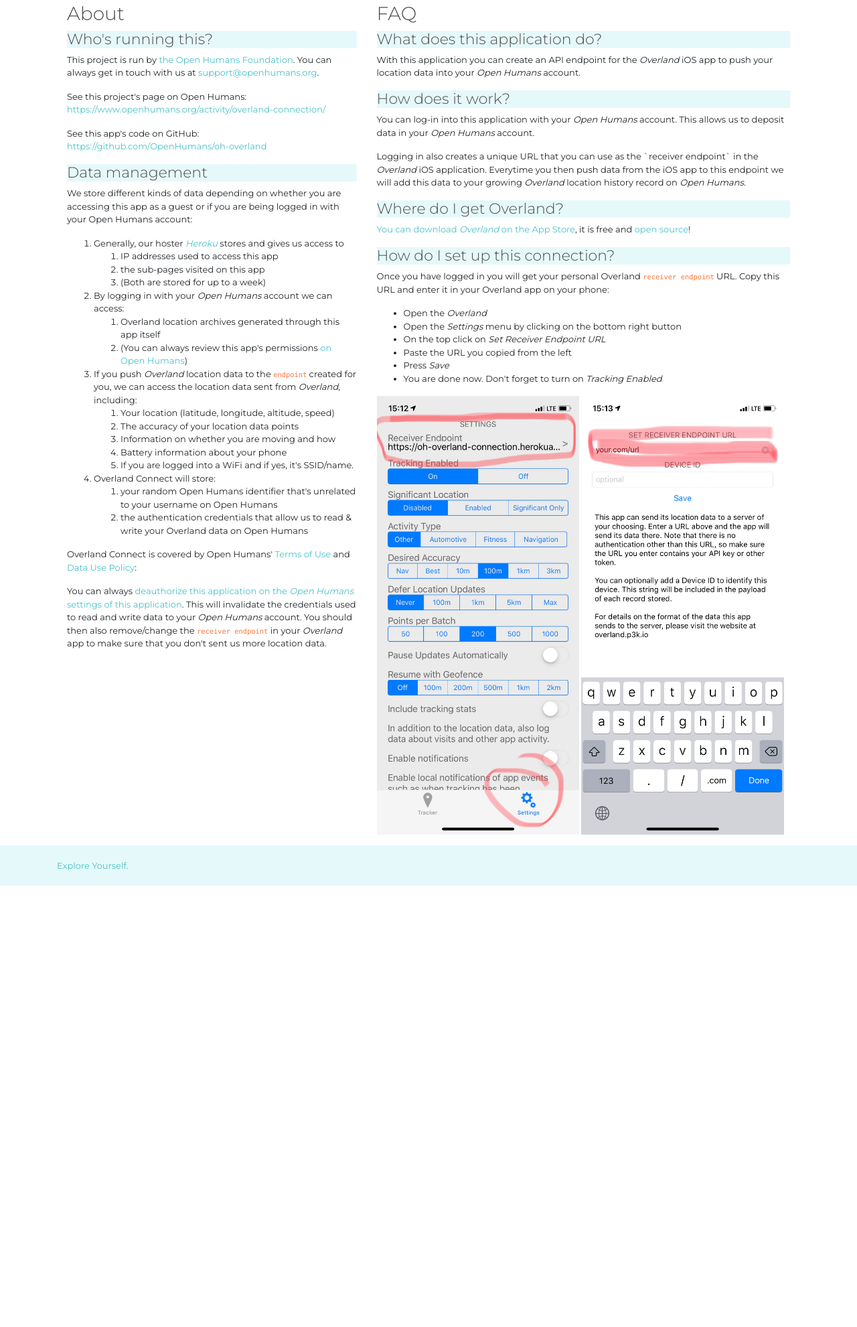
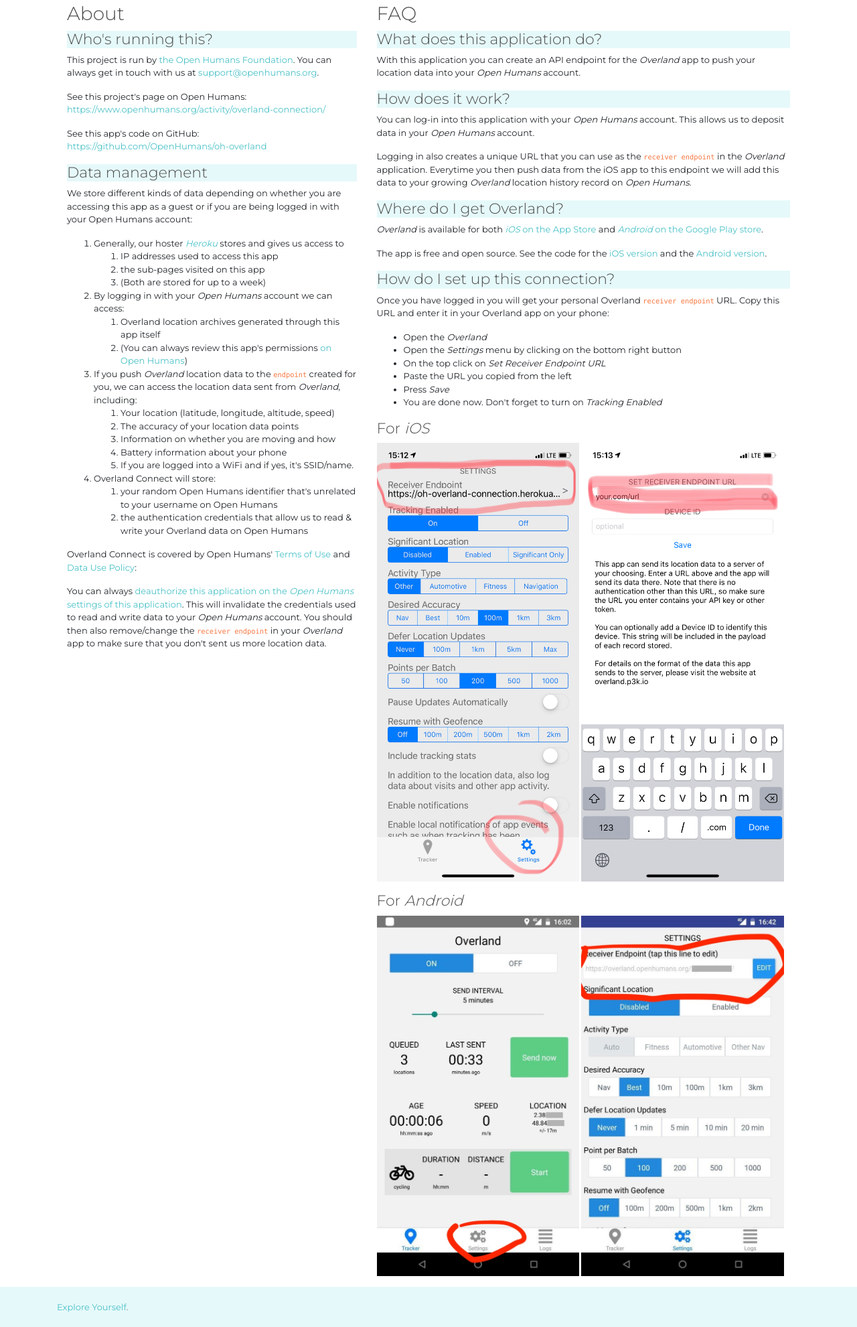
Before and after one commit to mikepsinn/oh-overland, a Django app: page /about in a window 1280 px wide. Shown: the part 56-2037 px from the top of the page at 67% size. Before the commit the page ends 1378 px from the top, so only its background shows below. Run offline with Django 4.2, Linux system fonts and the light colour scheme; parts of the project's set-up code (start-up, migrations or seed data) failed here and were passed over; some libraries are stand-ins or nearby versions.

Commit message:
add android instructions!

```diff
--- a/main/templates/main/about.html
+++ b/main/templates/main/about.html
@@ -79,7 +79,7 @@
           </div>
           <div class="panel-body">
             <p>
-              With this application you can create an API endpoint for the <i>Overland</i> iOS app to push your location data into your <i>Open Humans</i> account.
+              With this application you can create an API endpoint for the <i>Overland</i> app to push your location data into your <i>Open Humans</i> account.
           </div>
         </div>
         <div class="panel panel-default">
@@ -91,7 +91,7 @@
             You can log-in into this application with your <i>Open Humans</i> account. This allows us to deposit data in your <i>Open Humans</i> account.
           </p>
           <p>
-            Logging in also creates a unique URL that you can use as the `receiver endpoint` in the <i>Overland</i> iOS application. Everytime you then push data from the iOS app to this endpoint we will
+            Logging in also creates a unique URL that you can use as the <code>receiver endpoint</code> in the <i>Overland</i> application. Everytime you then push data from the iOS app to this endpoint we will
             add this data to your growing <i>Overland</i> location history record on <i>Open Humans</i>.
           </p>
           </div>
@@ -102,8 +102,10 @@
           </div>
           <div class="panel-body">
           <p>
-            <a href='https://overland.p3k.app/download'>You can download <i>Overland</i> on the App Store</a>, it is free and <a href="https://github.com/aaronpk/Overland-iOS"> open source</a>!
+            <i>Overland</i> is available for both <a href='https://overland.p3k.app/download'><i>iOS</i> on the App Store</a> and <a href="https://play.google.com/store/apps/details?id=com.openhumans.app.overland"><i>Android</i> on the Google Play store</a>.
           </p>
+          <p>
+            The app is free and open source. See the code for the <a href="https://github.com/aaronpk/Overland-iOS">iOS version</a> and the <a href="https://github.com/OpenHumans/overland_android">Android version</a>.
           </div>
         </div>
         <div class="panel panel-default">
@@ -123,8 +125,16 @@
               <li>You are done now. Don't forget to turn on <i>Tracking Enabled</i></li>
             </ul>
             {% load static %}
+            <h3>For <i>iOS</i></h3>
+            <p>
             <img width="49%" src="{% static 'img/howto1.jpg'%}"/>
             <img width="49%" src="{% static 'img/howto2.jpg'%}"/>
+            </p>
+            <h3>For <i>Android</i></h3>
+            <p>
+            <img width="49%" src="{% static 'img/howto-android1.jpg'%}"/>
+            <img width="49%" src="{% static 'img/howto-android2.jpg'%}"/>
+            </p>
           </p>
         </div>
       </div>
```
Also changed, not shown: main/templates/main/index.html (+22 -3 lines), static/img/howto-android1.jpg (added), static/img/howto-android2.jpg (added).
